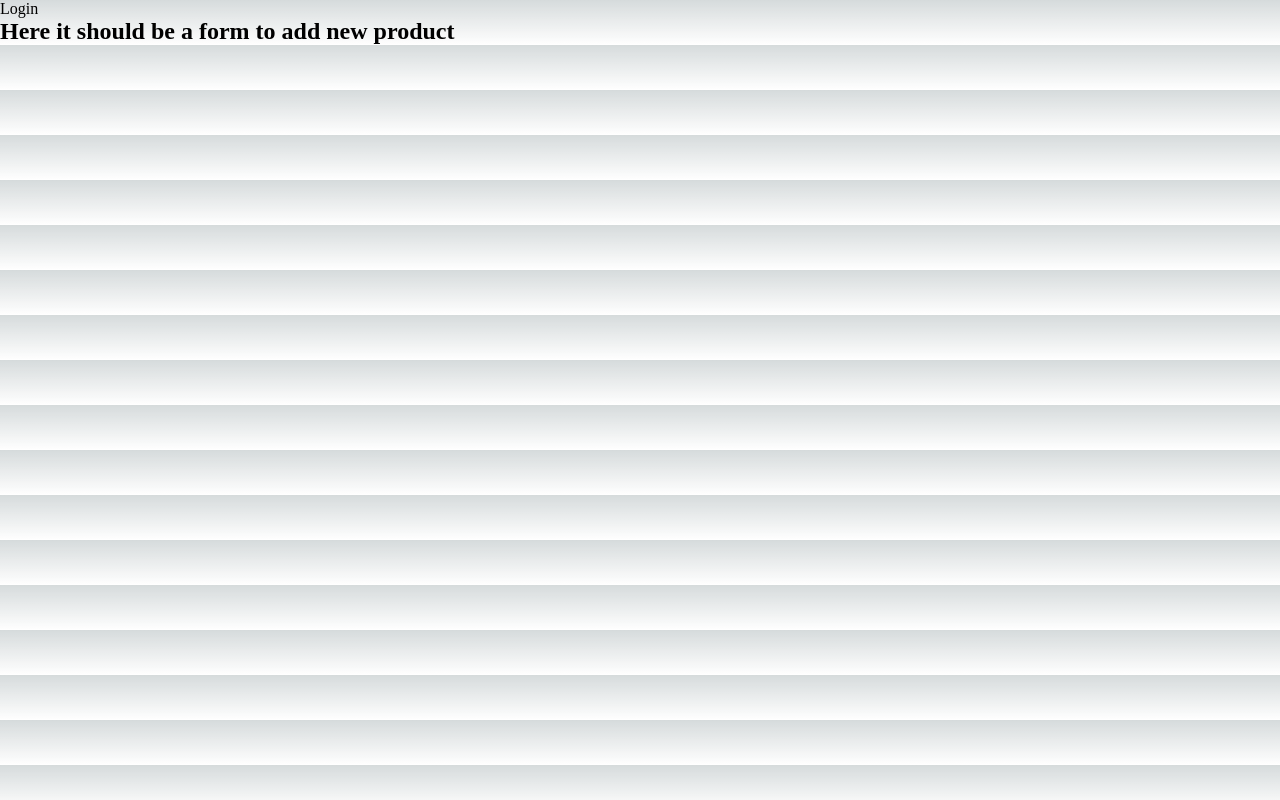
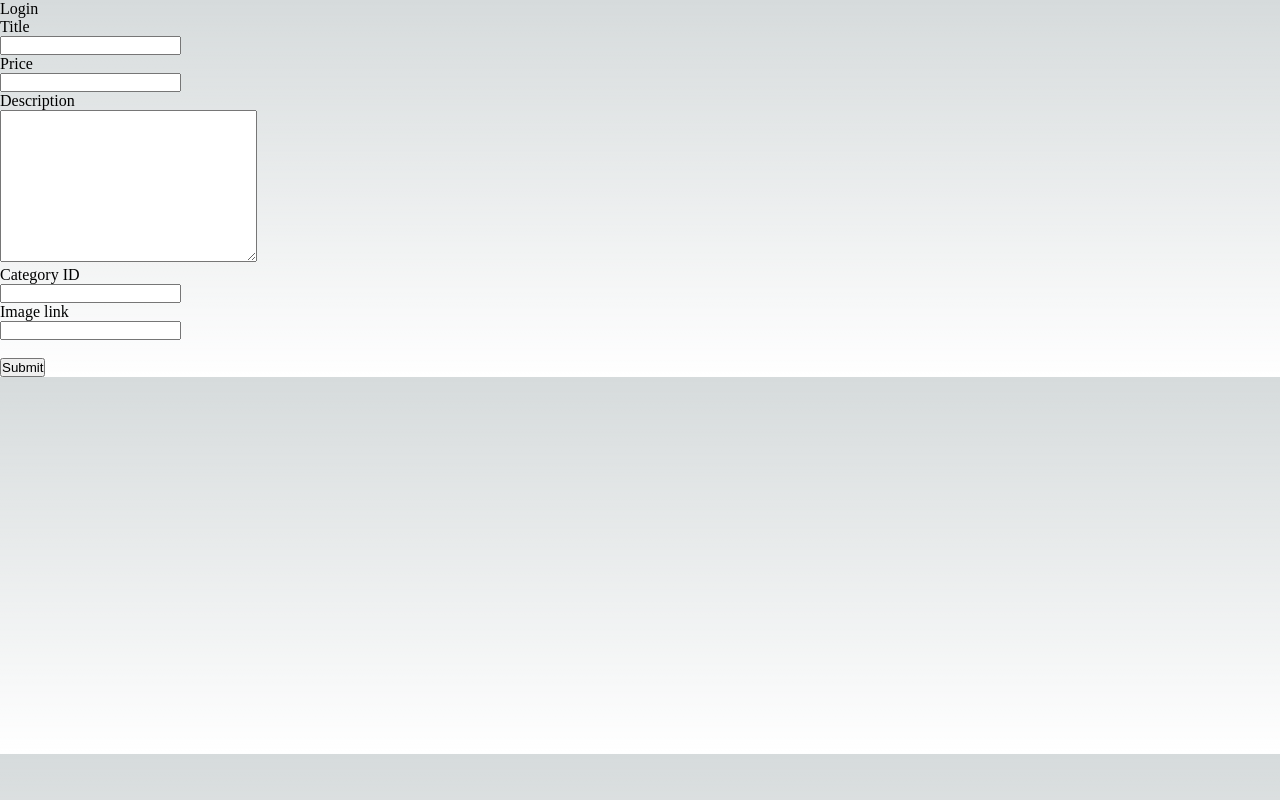
Before and after one commit to irvingvjuarez/next-apollo, a Next.js app: page /products/add in a window 1280 px wide. Built offline with nearby package versions, Linux system fonts and the light colour scheme.

Commit message:
Data passed to make the product addition

```diff
--- /dev/null
+++ b/src/hooks/useProduct.ts
@@ -0,0 +1,9 @@
+export const useProduct = () => {
+	const addProduct = (data: FormData) => {
+		console.log({data})
+	}
+
+	return {
+		addProduct
+	}
+}
--- a/src/pages/products/add.tsx
+++ b/src/pages/products/add.tsx
@@ -1,6 +1,54 @@
+import { useProduct } from "@/hooks/useProduct"
+import { FormEvent, useRef } from "react"
+
 const AddProduct = () => {
+	const formRef = useRef<HTMLFormElement | null>(null)
+	const { addProduct } = useProduct()
+	const handleSubmit = (evt: FormEvent<HTMLFormElement>) => {
+		evt.preventDefault()
+		const data = new FormData(formRef.current as HTMLFormElement)
+		addProduct(data)
+	}
+
 	return (
-		<h2>Here it should be a form to add new product</h2>
+		<section>
+			<form ref={formRef} onSubmit={handleSubmit}>
+				<div>
+					<label htmlFor="title">Title</label>
+					<br />
+					<input type="text" id="title" required />
+				</div>
+
+				<div>
+					<label htmlFor="price">Price</label>
+					<br />
+					<input type="number" id="price" required />
+				</div>
+
+				<div>
+					<label htmlFor="description">Description</label>
+					<br />
+					<textarea id="description" cols={30} rows={10} required></textarea>
+				</div>
+
+				<div>
+					<label htmlFor="categoryId">Category ID</label>
+					<br />
+					<input type="number" id="categoryId" required />
+				</div>
+
+				<div>
+					<label htmlFor="image">Image link</label>
+					<br />
+					<input type="text" id="image" required />
+				</div>
+
+				<br />
+				<button>
+					Submit
+				</button>
+			</form>
+		</section>
 	)
 }
 
```
Also changed, not shown: src/hooks/useLogin.ts (renamed from src/hooks/useLogin.tsx).
